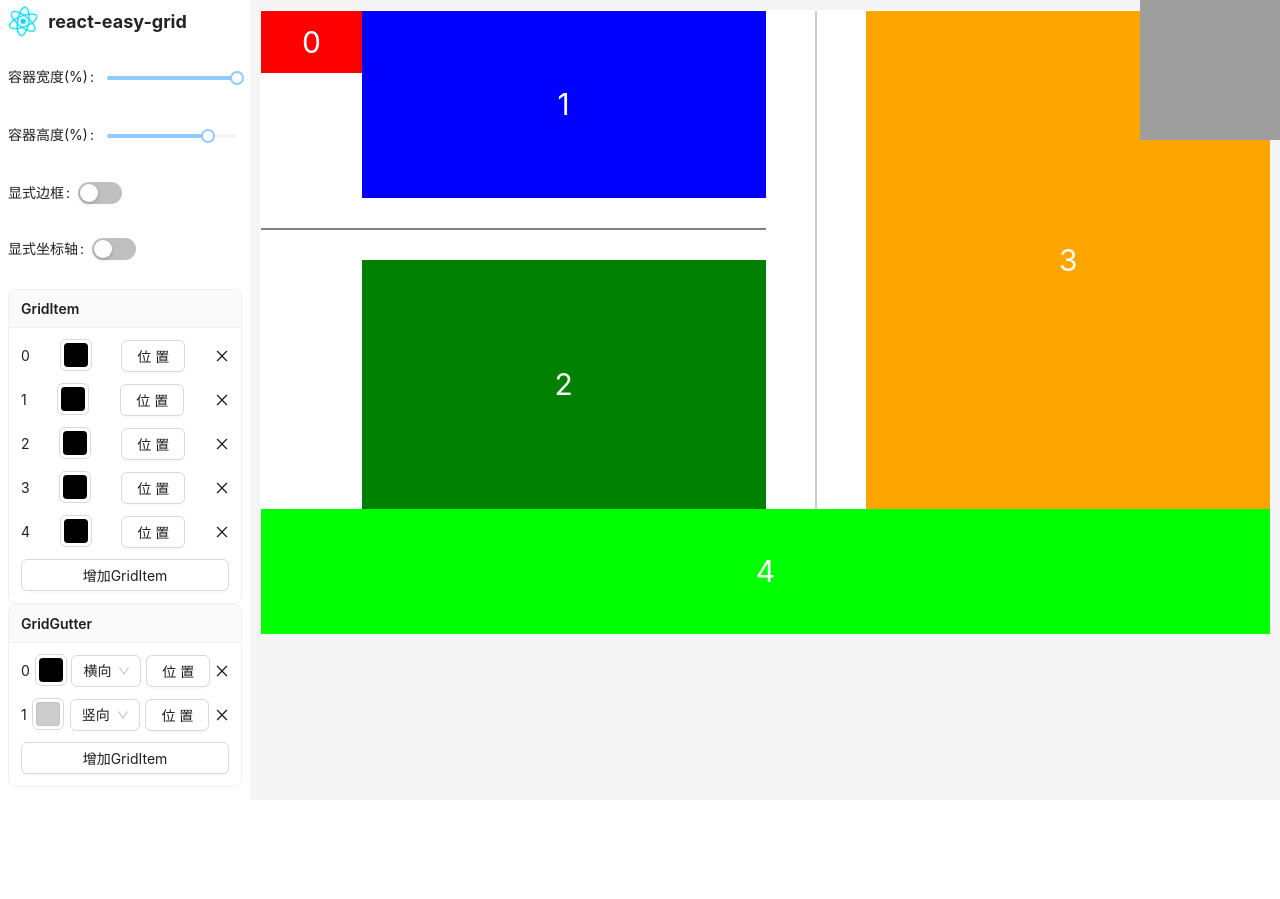
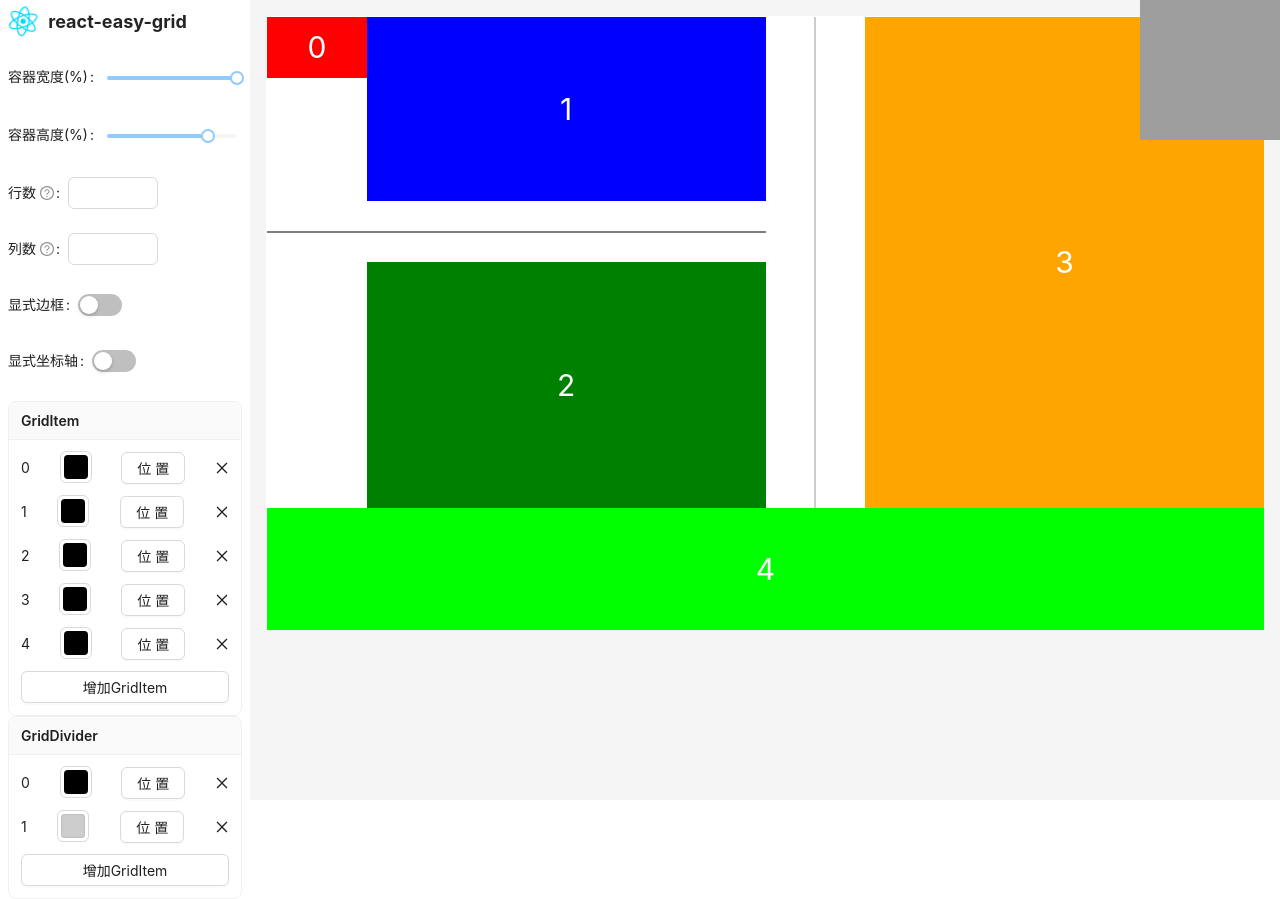
Before and after one commit to calimanco/react-easy-grid, a React (Vite) app: page / in a window 1280 px wide. Before the commit the page ends 800 px from the top, so only its background shows below. Built offline with nearby package versions, Linux system fonts and the light colour scheme; grey boxes are pictures that could not be loaded.

Commit message:
refactor: GridItem

```diff
--- a/lib/GridGutter.tsx
+++ b/lib/GridDivider.tsx
@@ -1,15 +1,23 @@
-import GridItem, { IComponentProps as GridItemProps } from './GridItem'
 import React, { useMemo } from 'react'
+import GridItem, { IComponentProps as IGridItemProps } from './GridItem'
 import styles from './styles.module.scss'
 
-interface IComponentProps extends GridItemProps {
-  direction?: 'vertical' | 'horizontal'
+interface IComponentProps extends IGridItemProps {
+  direction: 'horizontal' | 'vertical'
   lineColor?: string
   lineStyle?: string
   lineWidth?: string
 }
 
-function GridGutter({ direction = 'horizontal', lineColor = 'gray', lineStyle = 'solid', lineWidth = '1px', ...leftProps }: IComponentProps) {
+/**
+ * 网格分割线
+ * @extends GridItem
+ * @param {object} props
+ * @param props.start 开始坐标
+ * @param props.direction 方向
+ * @param props.lineColor 分割线颜色
+ */
+function GridDivider({ start, direction = 'horizontal', lineColor = 'gray', lineStyle = 'solid', lineWidth = '1px', ...leftProps }: IComponentProps) {
   const computedStyle = useMemo<React.CSSProperties>(() => {
     return {
       width: direction === 'horizontal' ? '100%' : undefined,
@@ -22,7 +30,8 @@ function GridGutter({ direction = 'horizontal', lineColor = 'gray', lineStyle =
 
   return (
     <GridItem
-      className={styles.gridGutter}
+      className={styles.gridGutterItem}
+      start={start}
       {...leftProps}
     >
       <div style={computedStyle} />
@@ -30,4 +39,4 @@ function GridGutter({ direction = 'horizontal', lineColor = 'gray', lineStyle =
   )
 }
 
-export default GridGutter
+export default React.memo(GridDivider)
--- a/lib/GridItem.tsx
+++ b/lib/GridItem.tsx
@@ -1,32 +1,67 @@
 import React, { useContext, useEffect, useMemo, useRef } from 'react'
-import { GridReg } from './utils'
+import { transformGridStrToArray } from './utils'
 import { GridContext } from './context'
 import styles from './styles.module.scss'
 
 export interface IComponentProps {
-  start: string
-  end?: string
+  start: string | number | number[]
+  end?: string | number | number[] | null
+  span?: number | number[]
   style?: React.CSSProperties
   className?: string
   children?: React.ReactNode
 }
 
-function GridItem({ start, end, style, className, children }: IComponentProps) {
+/**
+ * 网格基础子项
+ * @param {object} props
+ * @param props.start 开始坐标
+ * @param props.end 结束坐标
+ * @param props.span 跨区数
+ * @param props.style 样式
+ * @param props.className 类名
+ * @param props.children
+ */
+function GridItem({ start, end, span = 1, style, className, children }: IComponentProps) {
   const { itemStyle: contextStyle, onItemReady } = useContext(GridContext)
   const itemRef = useRef(null)
 
   const startP = useMemo(() => {
-    const res = GridReg.exec(start)?.slice(1, 3)
-    return res?.map(i => Number(i)) ?? null
+    if (typeof start === 'string') {
+      return transformGridStrToArray(start)
+    }
+    if (typeof start === 'number' || (Array.isArray(start) && start?.length === 1)) {
+      return [Number(start), Number(start)]
+    }
+    return [Number(start?.[0]) || 1, Number(start?.[1]) || 1]
   }, [start])
 
   const endP = useMemo(() => {
-    if (!end) {
+    if (!!end || !!(Array.isArray(end) && end[0])) {
+      if (typeof end === 'string') {
+        return transformGridStrToArray(end)
+      }
+      if (typeof end === 'number' || (Array.isArray(end) && end?.length === 1)) {
+        return [Number(end), Number(end)]
+      }
+      return [Number(end?.[0]) || 1, Number(end?.[1]) || 1]
+    }
+    if (!startP) {
       return null
     }
-    const res = GridReg.exec(end)?.slice(1, 3)
-    return res?.map(i => Number(i)) ?? null
-  }, [end])
+    const res = [...startP]
+    if (Array.isArray(span)) {
+      const tmp = span.map(i => Number(i))
+      res[0] += (tmp?.[0] || 1) - 1
+      res[1] += (tmp?.[1] || 1) - 1
+    }
+    else {
+      res[0] += (span || 1) - 1
+      res[1] += (span || 1) - 1
+    }
+
+    return res
+  }, [end, span, startP])
 
   const itemStyle = useMemo<React.CSSProperties>(() => {
     const result = []
--- a/lib/main.ts
+++ b/lib/main.ts
@@ -1,6 +1,6 @@
 import GridContainer from './GridContainer'
 import GridItem from './GridItem'
-import GridGutter from './GridGutter'
+import GridGutter from './GridDivider.tsx'
 
 export {
   GridContainer,
--- a/lib/styles.module.scss
+++ b/lib/styles.module.scss
@@ -1,18 +1,18 @@
-.gridPlaceholder {
-}
-
-.gridAxios {
+.gridAxiosItem {
+  position: relative;
   display: flex;
   align-items: center;
-  justify-content: center
+  justify-content: center;
+  overflow: visible;
 }
 
 .gridItem {
   overflow: auto;
 }
 
-.gridGutter {
+.gridGutterItem {
   display: flex;
   align-items: center;
-  justify-content: center
+  justify-content: center;
+  overflow: hidden;
 }
--- a/lib/utils.ts
+++ b/lib/utils.ts
@@ -1 +1,6 @@
 export const GridReg = /^r(\d+)c(\d+)$/i
+
+export function transformGridStrToArray(str: string) {
+  const res = GridReg.exec(str)?.slice(1, 3)
+  return res?.map(i => Number(i)) ?? null
+}
--- a/src/App.module.css
+++ b/src/App.module.css
@@ -24,7 +24,7 @@
 }
 
 .content {
-  padding: 10px;
+  padding: 16px;
 }
 
 .sider {
--- a/src/App.tsx
+++ b/src/App.tsx
@@ -3,6 +3,7 @@ import styles from './App.module.css'
 import reactLogo from './assets/react.svg'
 import { GridContainer, GridItem, GridGutter } from '../lib/main'
 import ControllerForm from './ControllerForm'
+import { useMemo } from 'react'
 
 type Color = ColorPickerProps['value']
 
@@ -12,10 +13,13 @@ interface IItem {
   color: Color
   endR?: number
   endC?: number
+  spanR?: number
+  spanC?: number
 }
 
 interface IGutter extends IItem {
   direction: 'vertical' | 'horizontal'
+  span?: number
   lineWidth?: number
 }
 
@@ -23,10 +27,22 @@ function App() {
   const [form] = Form.useForm()
   const formWidth = Form.useWatch('width', form)
   const formHeight = Form.useWatch('height', form)
+  const formRow = Form.useWatch('row', form)
+  const formCol = Form.useWatch('col', form)
   const formBordered = Form.useWatch('bordered', form)
   const formShowAxios = Form.useWatch('showAxios', form)
   const formItems: IItem[] = Form.useWatch('items', form)
   const formGutters: IGutter[] = Form.useWatch('gutters', form)
+
+  console.log(formItems)
+
+  const gridContainerStyle = useMemo(() => {
+    return { width: `${formWidth}%`, height: `${formHeight}%`, background: '#fff' }
+  }, [formWidth, formHeight])
+
+  const gridItemStyle = useMemo(() => {
+    return { color: 'white', fontSize: '30px' }
+  }, [])
 
   return (
     <Layout className={styles.layout}>
@@ -51,20 +67,23 @@ function App() {
       </Layout.Sider>
       <Layout.Content className={styles.content}>
         <GridContainer
+          row={formRow}
+          col={formCol}
           bordered={formBordered}
           showAxios={formShowAxios}
-          style={{ width: `${formWidth}%`, height: `${formHeight}%`, background: '#fff' }}
-          itemStyle={{ color: 'white', fontSize: '30px' }}
+          style={gridContainerStyle}
+          itemStyle={gridItemStyle}
         >
           {formGutters?.map((item, index) => {
             return (
               <GridGutter
                 key={index}
                 start={`r${item.startR}c${item.startC}`}
-                end={`r${item.endR}c${item.endC}`}
+                end={(item.endC && item.endR) ? [item.endC, item.endR] : null}
+                span={[item.spanR ?? 1, item.spanC ?? 1]}
+                direction={item.direction}
                 lineColor={typeof item.color === 'string' ? item.color : item?.color?.toHexString()}
                 lineWidth={item.lineWidth ? `${item.lineWidth}px` : undefined}
-                direction={item.direction}
               />
             )
           })}
@@ -73,7 +92,8 @@ function App() {
               <GridItem
                 key={index}
                 start={`r${item.startR}c${item.startC}`}
-                end={`r${item.endR}c${item.endC}`}
+                end={(item.endR && item.endC) ? [item.endR, item.endC] : null}
+                span={[item.spanR ?? 1, item.spanC ?? 1]}
               >
                 <div
                   className={styles.item}
--- a/src/ControllerForm.tsx
+++ b/src/ControllerForm.tsx
@@ -1,22 +1,11 @@
 import React, { useMemo } from 'react'
 import styles from './App.module.css'
-import { Button, Card, ColorPicker, Select, Flex, Form, InputNumber, Popover, Slider, Switch, type FormInstance } from 'antd'
-import { CloseOutlined } from '@ant-design/icons'
+import { Button, Card, Form, InputNumber, Slider, Switch, type FormInstance } from 'antd'
+import ControllerFormGridItem from './ControllerFormGridItem.tsx'
 
 interface IComponentProps {
   form: FormInstance
 }
-
-const directionOptions = [
-  {
-    label: '横向',
-    value: 'horizontal',
-  },
-  {
-    label: '竖向',
-    value: 'vertical',
-  },
-]
 
 function ControllerForm({ form }: IComponentProps) {
   const initialValues = useMemo(() => {
@@ -27,11 +16,13 @@ function ControllerForm({ form }: IComponentProps) {
       showAxios: false,
       items: [
         {
+          type: 'endpoint',
           startR: 1,
           startC: 1,
           color: 'red',
         },
         {
+          type: 'endpoint',
           startR: 1,
           startC: 2,
           endR: 3,
@@ -39,6 +30,7 @@ function ControllerForm({ form }: IComponentProps) {
           color: 'blue',
         },
         {
+          type: 'endpoint',
           startR: 5,
           startC: 2,
           endR: 8,
@@ -46,6 +38,7 @@ function ControllerForm({ form }: IComponentProps) {
           color: 'green',
         },
         {
+          type: 'endpoint',
           startR: 1,
           startC: 7,
           endR: 8,
@@ -53,27 +46,30 @@ function ControllerForm({ form }: IComponentProps) {
           color: 'orange',
         },
         {
+          type: 'span',
           startR: 9,
           startC: 1,
-          endR: 10,
-          endC: 10,
+          spanR: 2,
+          spanC: 10,
           color: 'lime',
         },
       ],
       gutters: [
         {
+          type: 'span',
           startR: 4,
           startC: 1,
-          endR: 4,
-          endC: 5,
+          spanR: 1,
+          spanC: 5,
           direction: 'horizontal',
           color: 'gray',
         },
         {
+          type: 'span',
           startR: 1,
           startC: 6,
-          endR: 8,
-          endC: 6,
+          spanR: 8,
+          spanC: 1,
           direction: 'vertical',
           color: '#ccc',
         },
@@ -82,12 +78,18 @@ function ControllerForm({ form }: IComponentProps) {
   }, [])
 
   return (
-    <Form className={styles.form} form={form} initialValues={initialValues}>
+    <Form className={styles.form} form={form} initialValues={initialValues} preserve={false}>
       <Form.Item name="width" label="容器宽度(%)">
         <Slider min={10} max={100} step={10} />
       </Form.Item>
       <Form.Item name="height" label="容器高度(%)">
         <Slider min={10} max={100} step={10} />
+      </Form.Item>
+      <Form.Item name="row" label="行数" tooltip="不填则自动计算">
+        <InputNumber min={1} />
+      </Form.Item>
+      <Form.Item name="col" label="列数" tooltip="不填则自动计算">
+        <InputNumber min={1} />
       </Form.Item>
       <Form.Item name="bordered" label="显式边框">
         <Switch />
@@ -102,40 +104,7 @@ function ControllerForm({ form }: IComponentProps) {
               <>
                 {fields.map((field, index) => {
                   return (
-                    <div key={field.key}>
-                      <Flex align="center" style={{ marginBottom: '10px' }} justify="space-between">
-                        <span>{index}</span>
-                        <Form.Item name={[field.name, 'color']} style={{ marginBottom: 0 }}>
-                          <ColorPicker disabledAlpha />
-                        </Form.Item>
-                        <Popover
-                          placement="right"
-                          content={(
-                            <>
-                              <Form.Item name={[field.name, 'startR']} label="开始行">
-                                <InputNumber min={1} />
-                              </Form.Item>
-                              <Form.Item name={[field.name, 'startC']} label="开始列">
-                                <InputNumber min={1} />
-                              </Form.Item>
-                              <Form.Item name={[field.name, 'endR']} label="结束行">
-                                <InputNumber min={1} />
-                              </Form.Item>
-                              <Form.Item name={[field.name, 'endC']} label="结束列">
-                                <InputNumber min={1} />
-                              </Form.Item>
-                            </>
-                          )}
-                        >
-                          <Button>位置</Button>
-                        </Popover>
-                        <CloseOutlined
-                          onClick={() => {
-                            remove(field.name)
-                          }}
-                        />
-                      </Flex>
-                    </div>
+                    <ControllerFormGridItem key={index} form={form} field={field} onRemove={remove} />
                   )
                 })}
                 <Button block onClick={() => add({ startR: 1, startC: 1 })}>增加GridItem</Button>
@@ -144,53 +113,17 @@ function ControllerForm({ form }: IComponentProps) {
           }}
         </Form.List>
       </Card>
-      <Card title="GridGutter" size="small" type="inner">
+      <Card title="GridDivider" size="small" type="inner">
         <Form.List name="gutters">
           {(fields, { add, remove }) => {
             return (
               <>
                 {fields.map((field, index) => {
                   return (
-                    <div key={field.key}>
-                      <Flex align="center" style={{ marginBottom: '10px' }} justify="space-between">
-                        <span>{index}</span>
-                        <Form.Item name={[field.name, 'color']} style={{ marginBottom: 0 }}>
-                          <ColorPicker disabledAlpha />
-                        </Form.Item>
-                        <Form.Item name={[field.name, 'direction']} style={{ marginBottom: 0 }}>
-                          <Select options={directionOptions} />
-                        </Form.Item>
-                        <Popover
-                          placement="right"
-                          content={(
-                            <>
-                              <Form.Item name={[field.name, 'startR']} label="开始行">
-                                <InputNumber min={1} />
-                              </Form.Item>
-                              <Form.Item name={[field.name, 'startC']} label="开始列">
-                                <InputNumber min={1} />
-                              </Form.Item>
-                              <Form.Item name={[field.name, 'endR']} label="结束行">
-                                <InputNumber min={1} />
-                              </Form.Item>
-                              <Form.Item name={[field.name, 'endC']} label="结束列">
-                                <InputNumber min={1} />
-                              </Form.Item>
-                            </>
-                          )}
-                        >
-                          <Button>位置</Button>
-                        </Popover>
-                        <CloseOutlined
-                          onClick={() => {
-                            remove(field.name)
-                          }}
-                        />
-                      </Flex>
-                    </div>
+                    <ControllerFormGridItem key={index} form={form} field={field} onRemove={remove} />
                   )
                 })}
-                <Button block onClick={() => add({ startR: 1, startC: 1, direction: 'horizontal' })}>增加GridItem</Button>
+                <Button block onClick={() => add({ startR: 1, startC: 1, direction: 'horizontal', span: 1 })}>增加GridItem</Button>
               </>
             )
           }}
--- /dev/null
+++ b/src/ControllerFormGridItem.tsx
@@ -0,0 +1,117 @@
+import {
+  Button,
+  ColorPicker,
+  Flex,
+  InputNumber,
+  Popover,
+  Form,
+  Tabs,
+  Select,
+  type FormInstance,
+  type FormListFieldData,
+} from 'antd'
+import { CloseOutlined } from '@ant-design/icons'
+
+const directionOptions = [
+  {
+    label: '横向',
+    value: 'horizontal',
+  },
+  {
+    label: '竖向',
+    value: 'vertical',
+  },
+]
+
+interface IComponentProps {
+  form: FormInstance
+  field: FormListFieldData
+  type?: 'item' | 'divider'
+  onRemove?: (index: number | number[]) => void
+}
+
+function ControllerFormGridItem({ field, type = 'item', onRemove }: IComponentProps) {
+  return (
+    <Flex align="center" style={{ marginBottom: '10px' }} justify="space-between">
+      <span>{field.name}</span>
+      <Form.Item name={[field.name, 'color']} style={{ marginBottom: 0 }}>
+        <ColorPicker disabledAlpha />
+      </Form.Item>
+      {type === 'divider' && (
+        <Form.Item name={[field.name, 'direction']} style={{ marginBottom: 0 }}>
+          <Select options={directionOptions} />
+        </Form.Item>
+      )}
+      <Popover
+        forceRender
+        placement="right"
+        content={() => {
+          return (
+            <>
+              <Form.Item name={[field.name, 'startR']} label="开始行">
+                <InputNumber min={1} />
+              </Form.Item>
+              <Form.Item name={[field.name, 'startC']} label="开始列">
+                <InputNumber min={1} />
+              </Form.Item>
+              <Form.Item name={[field.name, 'type']} noStyle>
+                <TypeItem field={field} />
+              </Form.Item>
+            </>
+          )
+        }}
+      >
+        <Button>位置</Button>
+      </Popover>
+      <CloseOutlined
+        onClick={() => {
+          onRemove?.(field.name)
+        }}
+      />
+    </Flex>
+  )
+}
+
+function TypeItem({ value, onChange, field }: { field: FormListFieldData, value?: string, onChange?: (res: string) => void }) {
+  return (
+    <Tabs
+      size="small"
+      style={{ width: '100%' }}
+      destroyInactiveTabPane
+      items={[
+        {
+          key: 'endpoint',
+          label: '设置结束点',
+          children: (
+            <div>
+              <Form.Item name={[field.name, 'endR']} label="结束行" preserve={false}>
+                <InputNumber min={1} />
+              </Form.Item>
+              <Form.Item name={[field.name, 'endC']} label="结束列" preserve={false}>
+                <InputNumber min={1} />
+              </Form.Item>
+            </div>
+          ),
+        },
+        {
+          key: 'span',
+          label: '设置跨区',
+          children: (
+            <div>
+              <Form.Item name={[field.name, 'spanR']} label="跨行" preserve={false}>
+                <InputNumber />
+              </Form.Item>
+              <Form.Item name={[field.name, 'spanC']} label="跨列" preserve={false}>
+                <InputNumber />
+              </Form.Item>
+            </div>
+          ),
+        },
+      ]}
+      activeKey={value}
+      onChange={onChange}
+    />
+  )
+}
+
+export default ControllerFormGridItem
```
Also changed, not shown: lib/GridContainer.tsx (+21 -7 lines).
